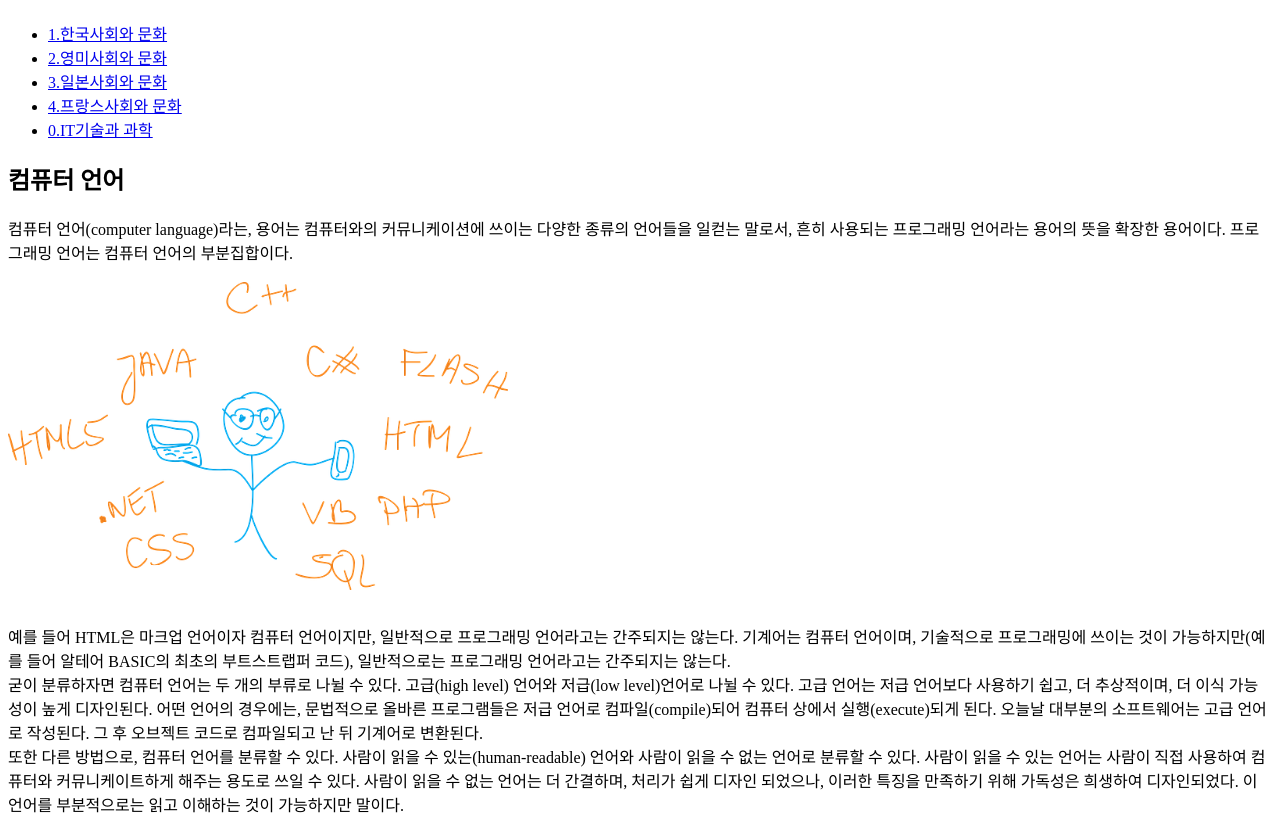
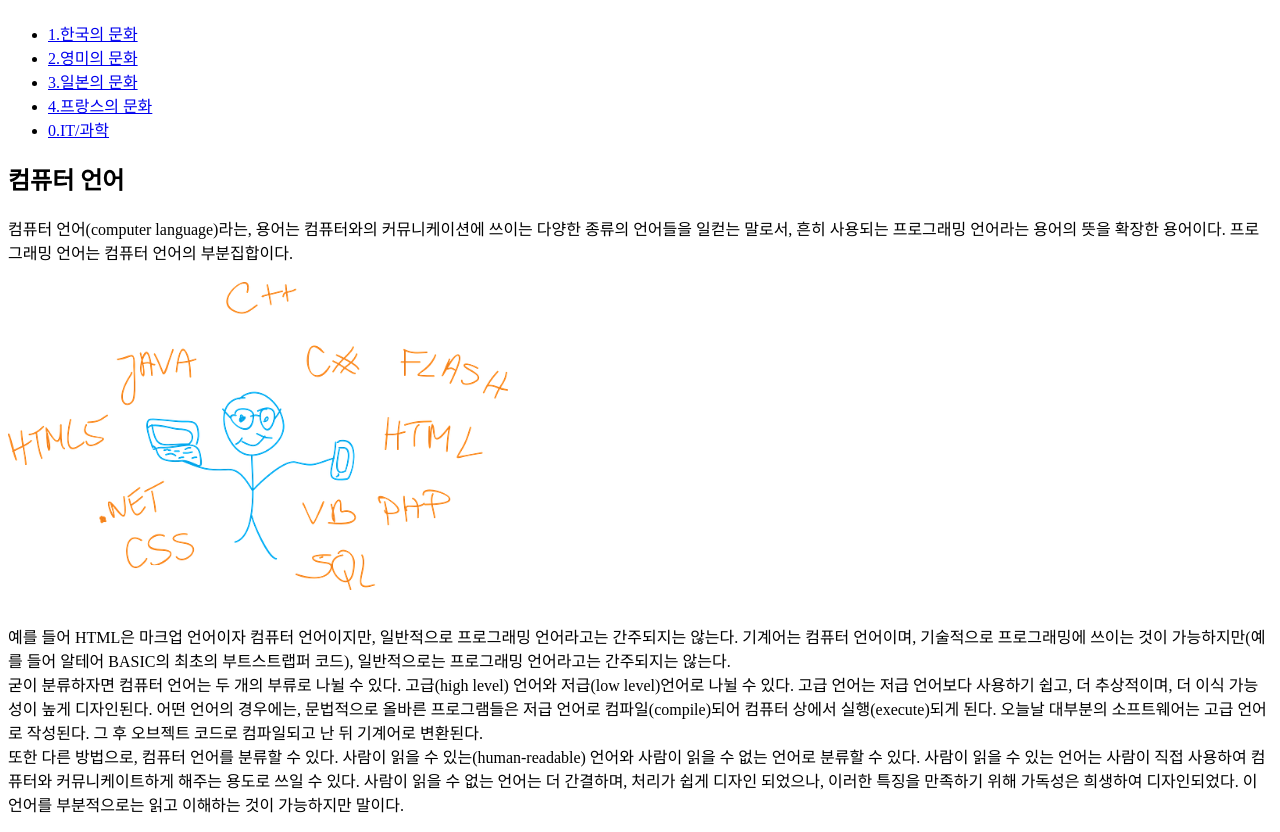
Before and after one commit to minsia222/language, a plain HTML site: page 0.html in a window 1280 px wide. Shown: the part 68-900 px from the top of the page. Drawn offline with Linux system fonts and the light colour scheme.

Commit message:
Add files via upload

```diff
--- a/0.html
+++ b/0.html
@@ -8,11 +8,11 @@
 <body>
   <h1><a href="index.html">나와 세계</a></h1>
 <ul>
-  <li><a href="1.html">1.한국사회와 문화</a></li>
-  <li><a href="2.html">2.영미사회와 문화</a></li>
-  <li><a href="3.html">3.일본사회와 문화</a></li>
-  <li><a href="4.html">4.프랑스사회와 문화</a></li>
-  <li><a href="0.html">0.IT기술과 과학</a></li>
+  <li><a href="1.html">1.한국의 문화</a></li>
+  <li><a href="2.html">2.영미의 문화</a></li>
+  <li><a href="3.html">3.일본의 문화</a></li>
+  <li><a href="4.html">4.프랑스의 문화</a></li>
+  <li><a href="0.html">0.IT/과학</a></li>
 </ul>
 <h2>컴퓨터 언어</h2>
 <p>컴퓨터 언어(computer language)라는, 용어는 컴퓨터와의 커뮤니케이션에 쓰이는 다양한 종류의 언어들을 일컫는 말로서,
```
Also changed, not shown: 1.html (+5 -5 lines), 2.html (+5 -5 lines), 3.html (+5 -5 lines), 4.html (+5 -5 lines), index.html (+5 -5 lines).
